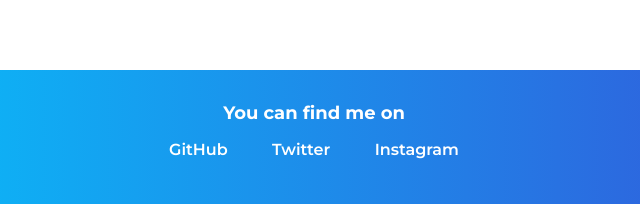
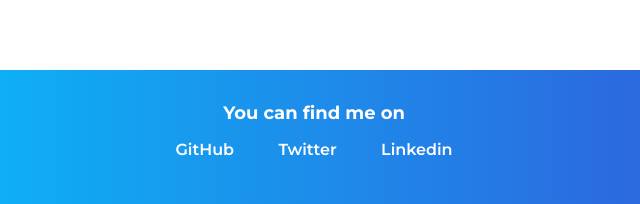
Before and after one commit to AravindHarihar/LearnTriagles, a plain HTML site: page area.html in a window 1280 px wide. Shown: the part 593-797 px from the top of the page, 326-966 px from the left. Drawn offline with Linux system fonts and the light colour scheme.

Commit message:
added linkedin to footer

```diff
--- a/area.html
+++ b/area.html
@@ -38,12 +38,12 @@
     </div>
     <h1 id="output" class="container container-center hero hero-heading"></h1>
 
-    <footer class="footer">
+    <footer class="footer" style="margin-top: 100px;">
         <div class="footer-header">You can find me on</div>
         <ul class="social-links list-non-bullet">
             <li class="list-item-inline "><a class="link" href="https://github.com/AravindHarihar">GitHub</a></li>
-            <li class="list-item-inline "><a class="link" href="https://github.com/AravindHarihar">Twitter</a></li>
-            <li class="list-item-inline "><a class="link" href="https://github.com/AravindHarihar">Instagram</a></li>
+            <li class="list-item-inline "><a class="link" href="https://github.com/aravind_harihar">Twitter</a></li>
+            <li class="list-item-inline "><a class="link" href="https://in.linkedin.com/in/aravind-harihar-a4036179">Linkedin</a></li>
         </ul>
     </footer>
 
```
Also changed, not shown: hypotenuse.html (+3 -3 lines), index.html (+8 -3 lines), istriangle.html (+3 -3 lines), quiz.html (+3 -3 lines).
